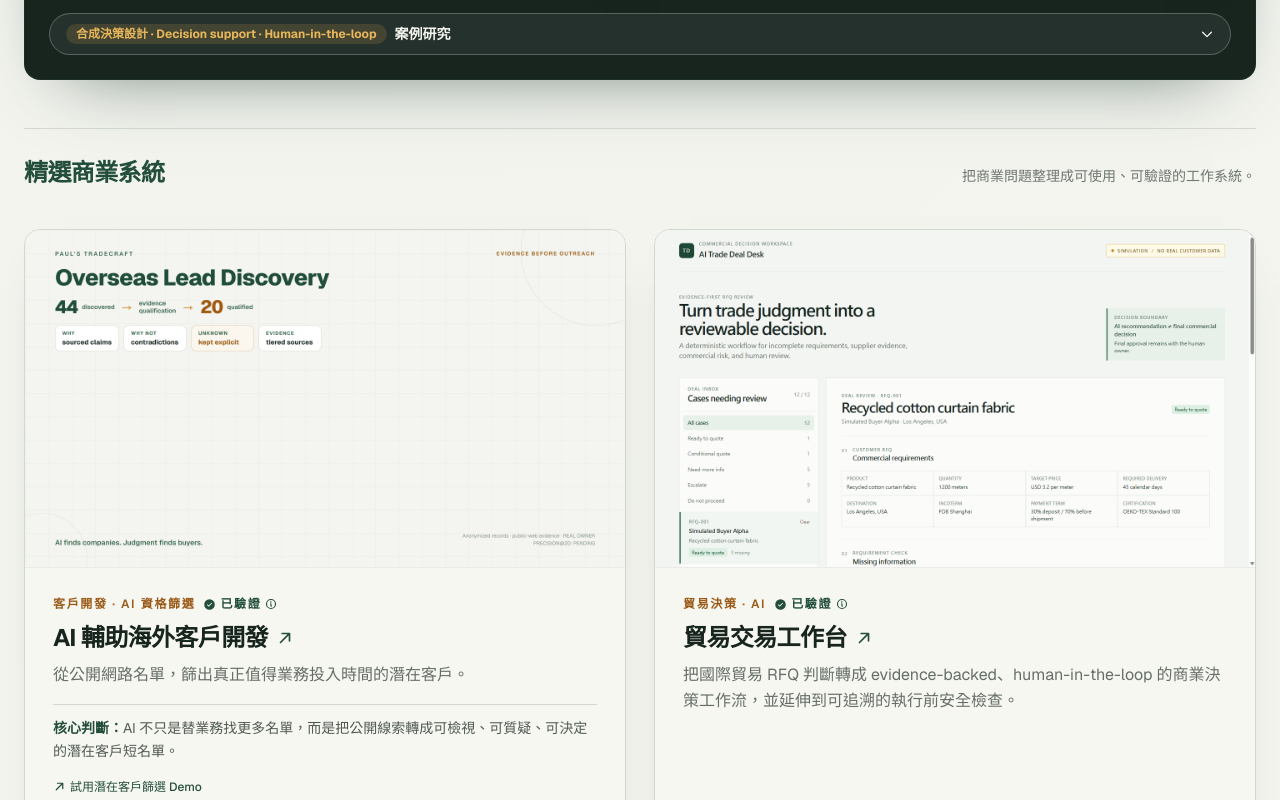
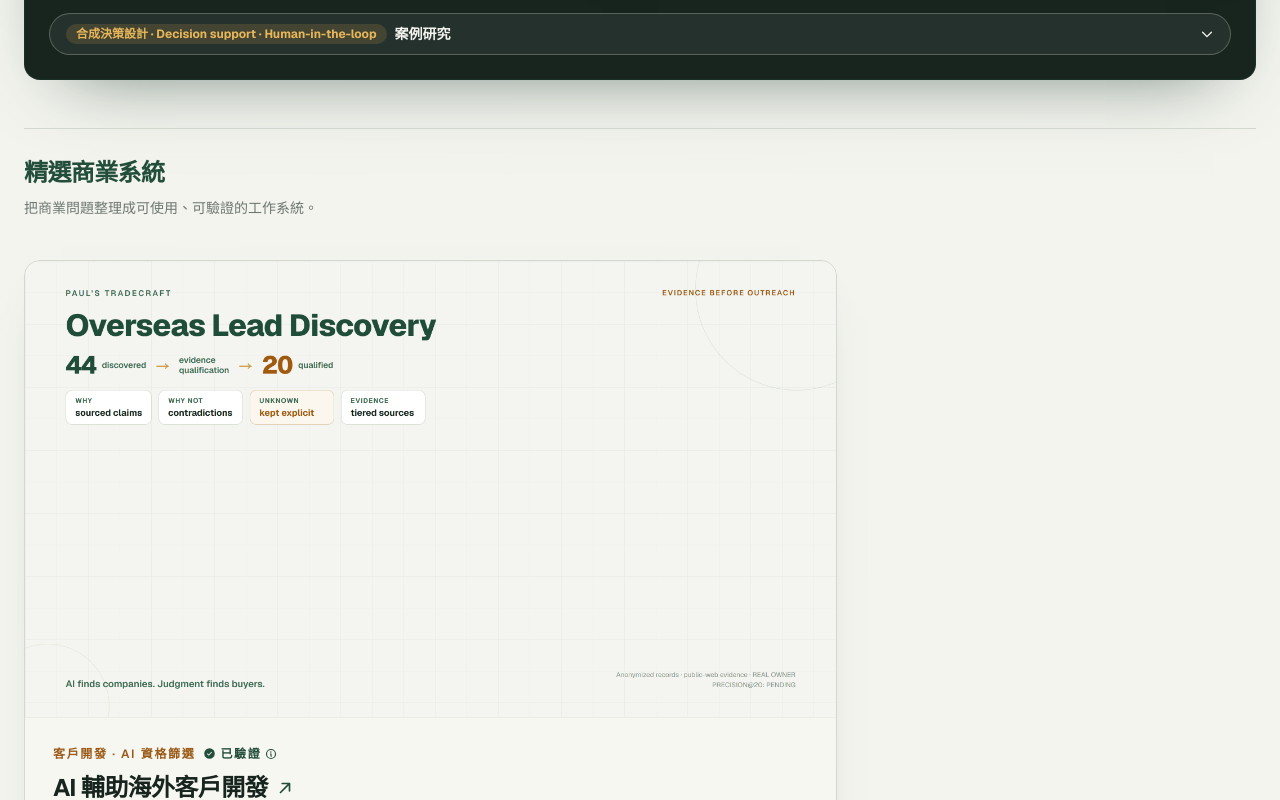
Before and after one commit to apchen1978/pauls-tradecraft, a React (Vite) app: page / in a window 1280 px wide. Shown: the part 2740-3540 px from the top of the page. Built offline with nearby package versions, Linux system fonts and the light colour scheme.

Commit message:
refactor(ui): make selected works cover-led

```diff
--- a/src/components/Works.jsx
+++ b/src/components/Works.jsx
@@ -261,6 +261,7 @@ export default function Works() {
     const copy = lang === "zh" ? w.zh : w.en;
     const linkLabel = typeof w.linkLabel === "string" ? w.linkLabel : w.linkLabel?.[lang];
     const Icon = w.icon ? iconMap[w.icon] : null;
+    const spanClass = w.span?.replace(/^col-span-\d+/, "col-span-1") ?? "col-span-1";
     const Wrapper = w.link ? "a" : "div";
     const wrapperProps = w.link
       ? {
@@ -287,11 +288,11 @@ export default function Works() {
         whileInView={{ opacity: 1, y: 0 }}
         viewport={{ once: true, margin: "-60px" }}
         transition={{ duration: 0.5, ease: "easeOut", delay: (i % 3) * 0.06 }}
-         className={`group flex scroll-mt-28 flex-col overflow-hidden rounded-card border border-line surface-paper transition-[border-color,transform,box-shadow] duration-300 hover:-translate-y-0.5 hover:border-forest/35 hover:shadow-[0_24px_48px_-32px_rgba(20,51,41,0.62)] col-span-1 ${w.link ? "" : "cursor-pointer"}`}
+         className={`group flex scroll-mt-28 flex-col overflow-hidden rounded-card border border-line surface-paper transition-[border-color,transform,box-shadow] duration-300 hover:-translate-y-0.5 hover:border-forest/35 hover:shadow-[0_24px_48px_-32px_rgba(20,51,41,0.62)] ${spanClass} ${w.link ? "" : "cursor-pointer"}`}
       >
         <Wrapper {...wrapperProps} className="flex flex-1 flex-col">
           {w.cover ? (
-            <div className="overflow-hidden">
+            <div className="overflow-hidden bg-ink/[0.04]">
               <img
                 src={w.cover}
                 alt={w.imageAlt[lang]}
@@ -373,11 +374,11 @@ export default function Works() {
 
       {sections.map((sec, si) => (
         <div key={sec.id} id={`works-${sec.id}`} className="scroll-mt-24">
-          <div className={`${si === 0 ? "mt-16 lg:mt-12" : "mt-14 lg:mt-12"} flex flex-col gap-2 border-t border-line pt-7 md:flex-row md:items-baseline md:justify-between`}>
+          <div className={`${si === 0 ? "mt-16 lg:mt-12" : "mt-14 lg:mt-12"} border-t border-line pt-7`}>
             <h3 className={`font-bold tracking-tight ${si === 0 ? "text-xl text-forest md:text-2xl" : "text-lg text-ink/75"}`}>{sec.label}</h3>
-            {sec.note && <p className="mt-1.5 text-sm leading-relaxed text-ink/60">{sec.note}</p>}
+            {sec.note && <p className="mt-2 max-w-2xl text-sm leading-relaxed text-ink/60">{sec.note}</p>}
           </div>
-          <div className="mt-10 grid grid-cols-1 gap-10 md:grid-cols-2 lg:gap-7">
+          <div className="mt-10 grid grid-cols-1 gap-8 md:grid-cols-3 lg:gap-6">
             {sec.works.map((w, i) => renderCard(w, i))}
           </div>
         </div>
```
